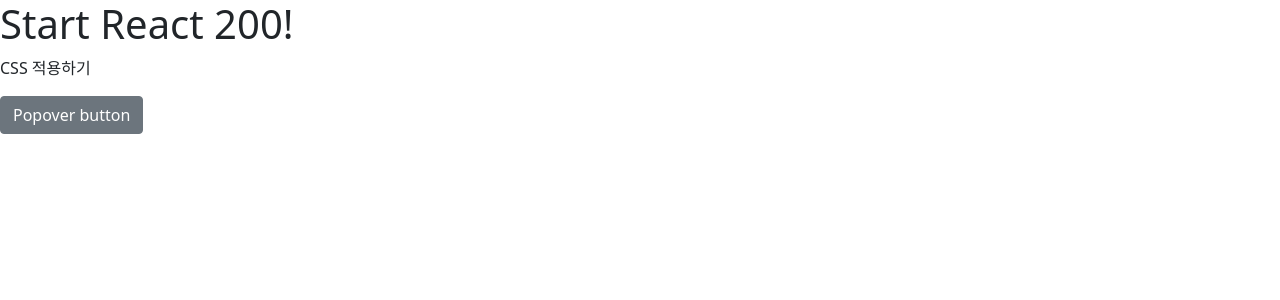
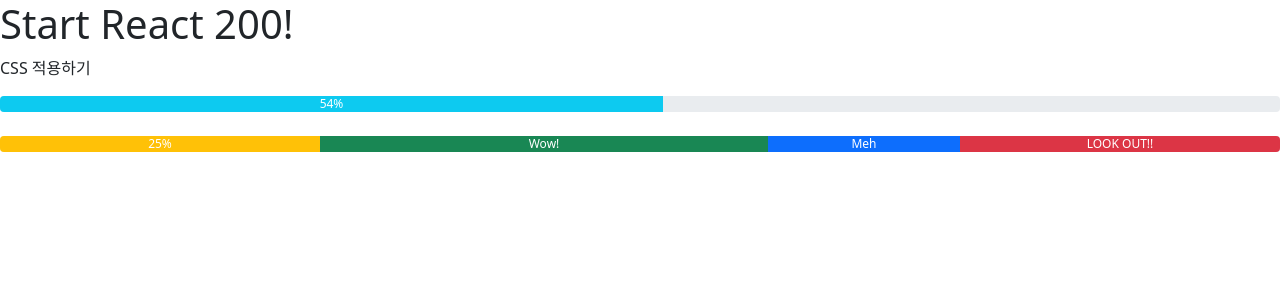
Before and after one commit to Yerim-Choi/React_Study, a React (Create React App) app in the folder client/: page / in a window 1280 px wide. Shown: the top 300 px of the page. Built offline with nearby package versions, Linux system fonts and the light colour scheme.

Commit message:
#R052_reactstrap Progress 사용

```diff
--- a/client/src/App.js
+++ b/client/src/App.js
@@ -1,6 +1,6 @@
 import React from "react";
 // import "./App.css";
-import ReactstrapPopover from "./R051_ReactstrapPopover.js";
+import ReactstrapProgress from "./R052_ReactstrapProgress.js";
 import "bootstrap/dist/css/bootstrap.css";
 
 function App() {
@@ -8,7 +8,7 @@
     <div>
       <h1>Start React 200!</h1>
       <p>CSS 적용하기</p>
-      <ReactstrapPopover />
+      <ReactstrapProgress />
     </div>
   );
 }
--- /dev/null
+++ b/client/src/R052_ReactstrapProgress.js
@@ -0,0 +1,52 @@
+import React, { Component } from "react";
+import { Progress } from "reactstrap";
+
+class R052_ReactstrapPopover extends Component {
+  constructor(props) {
+    super(props);
+    this.state = { progress: 0 };
+  }
+
+  componentDidMount() {
+    this.progress();
+  }
+
+  progress = () => {
+    if (this.state.progress !== 100) {
+      setTimeout(
+        function () {
+          this.setState({ progress: this.state.progress + 1 });
+          this.progress();
+        }.bind(this),
+        100
+      );
+    }
+  };
+
+  render() {
+    return (
+      <>
+        <Progress color="info" value={this.state.progress}>
+          {this.state.progress}%
+        </Progress>
+        <br />
+        <Progress multi>
+          <Progress bar color="warning" value="25">
+            25%
+          </Progress>
+          <Progress bar color="success" value="35">
+            Wow!
+          </Progress>
+          <Progress bar value="15">
+            Meh
+          </Progress>
+          <Progress bar color="danger" value="25">
+            LOOK OUT!!
+          </Progress>
+        </Progress>
+      </>
+    );
+  }
+}
+
+export default R052_ReactstrapPopover;
```
